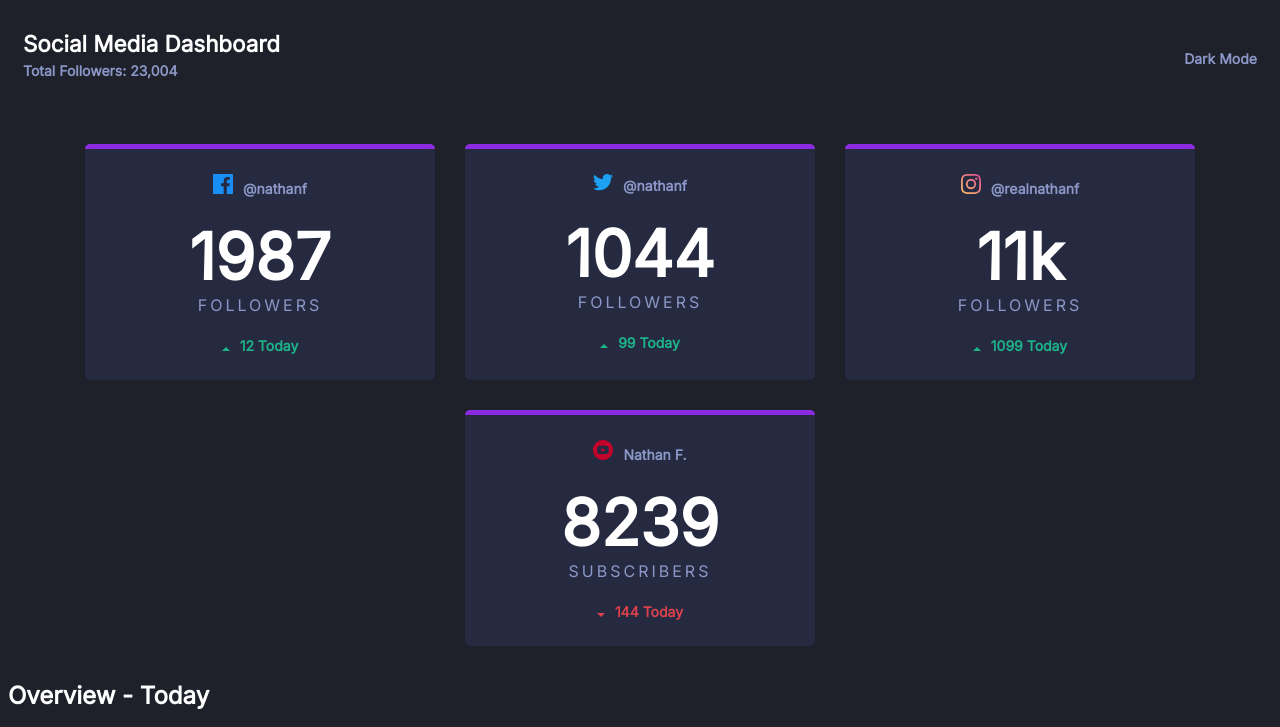
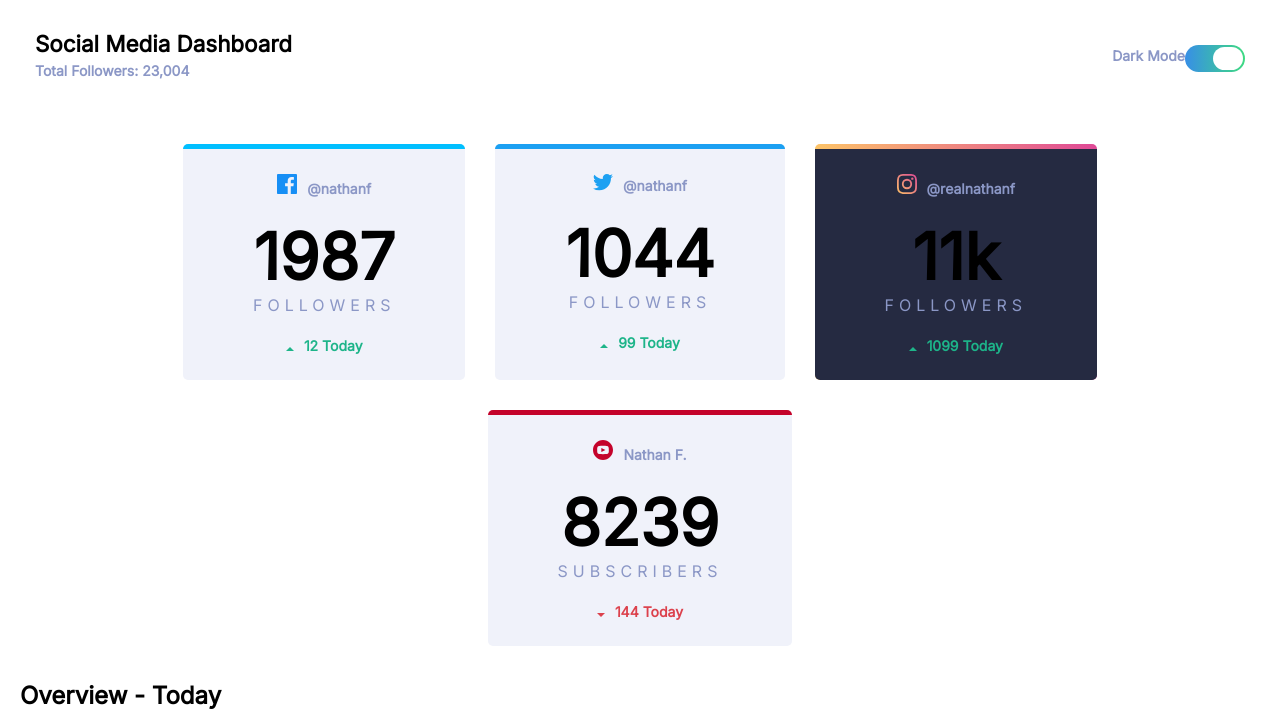
Before and after one commit to AsiaV276/social-media-dashboard, a plain HTML site: page social-media-dashboard-with-theme-switcher-master/index.html in a window 1280 px wide. Shown: the top 727 px of the page. Drawn offline with Linux system fonts and the light colour scheme.

Commit message:
dark mode switch added and ig border gradient

```diff
--- a/social-media-dashboard-with-theme-switcher-master/index.html
+++ b/social-media-dashboard-with-theme-switcher-master/index.html
@@ -10,9 +10,31 @@
 
   <!-- Feel free to remove these styles or customise in your own stylesheet 👍 -->
   <style>
-    html {
-      background: hsl(230, 17%, 14%);
-      color: hsl(0, 0%, 100%);
+    :root {
+      /* Themes */
+      --dark-bg: hsl(230, 17%, 14%);
+      --dark-bg-top: hsl(232, 19%, 15%);
+      --dark-text: hsl(228, 34%, 66%);
+      --dark-card: hsl(228, 28%, 20%);
+      --light-bg: hsl(0, 0%, 100%);
+      --light-bg-top: hsl(225, 100%, 98%);
+      --light-text: hsl(228, 12%, 44%);
+      --light-text-blue: hsl(230, 17%, 14%);
+      --light-card: hsl(227, 47%, 96%);
+      /* Primary colors */
+      --fb-color: hsl(195, 100%, 50%);
+      --tw-color: hsl(203, 89%, 53%);
+      --yt-color: hsl(348, 97%, 39%);
+      --bright-red: hsl(356, 69%, 56%);
+      --lime-green: hsl(163, 72%, 41%);
+      --toggle-blue: hsl(210, 78%, 56%);
+      --toggle-green: hsl(146, 68%, 55%);
+      --toggle-light: hsl(230, 22%, 74%);
+    }
+
+    body {
+      background: var(--dark-bg);
+      color: white;
       font-family: Inter;
     }
     .attribution {
@@ -39,7 +61,7 @@
     }
 
     header h4 {
-      color: hsl(228, 34%, 66%);
+      color: var(--dark-text);
       font-size: 14px;
       font-weight: 700;
       margin: 0;
@@ -48,13 +70,66 @@
     }
 
     .title {
-      border-bottom: 1px solid hsl(228, 34%, 66%);
+      border-bottom: 1px solid var(--dark-text);
     }
 
-    #dark-mode {
-      margin-bottom: 5px;
-      margin-top: 20px;
+    .dark-mode-container {
+      margin-top: 15px;
     }
+    .dark-mode {
+      display: inline-block;
+    }
+
+
+      /* Switch around the slider */
+      .toggle-switch {
+        position: relative;
+        float: right;
+        width: 60px;
+        height: 27px;
+        background-image: linear-gradient(to right, var(--toggle-blue), var(--toggle-green));
+        border-radius: 50px;
+      }
+      /* hiding default checkbox*/
+      .toggle-switch input {
+        display: none;
+      }
+      /* slider */
+      .slider {
+        position: absolute;
+        cursor: pointer;
+        top: 2px;
+        bottom: 2px;
+        left: 2px;
+        right: 2px;
+        background-color: darkblue;
+        -webkit-transition: .4s;
+        transition: .4s;
+      }
+      input:checked + .slider {
+        background-color: white;
+      }
+      /*input:checked + .toggle-switch {
+        background-image: linear-gradient(to right, hsl(230, 22%, 74%), hsl(230, 22%, 74%));
+
+      }*/
+      input:checked + .slider {
+        -webkit-transform: translateX(26px);
+        -ms-transform: translateX(26px);
+        transform: translateX(26px);
+      }
+
+      .slider.round {
+        border-radius: 50px;
+        width: 50%;
+      }
+      .slider.round::before {
+        border-radius: 50%;
+      }
+      /*.round {
+        border-radius: 50px;
+        width: 49%;
+      }*/
     /* End of Mobile Header*/
 
 
@@ -69,11 +144,36 @@
     .social-box {
       width: auto;
       padding: 25px 50px;
-      border-top: blueviolet 5px solid;
-      background-color: hsl(228, 28%, 20%);
+      background-color: var(--dark-card);
       text-align: center;
       border-radius: 5px;
       margin-bottom: 20px;
+    }
+
+    .fb-border {
+      border-top: var(--fb-color) 5px solid;
+    }
+    .tw-border {
+      border-top: var(--tw-color) 5px solid;
+    }
+    .ig-border-box {
+      width: auto;
+      text-align: center;
+      border-radius: 5px;
+      margin-bottom: 20px;
+      display: inline-block;
+      padding-top: 5px;
+      background-image: -webkit-linear-gradient(left, hsl(37, 97%, 70%), hsl(329, 70%, 58%));
+      text-align: center;
+    }
+    .ig-border-inner {
+      padding: 25px 50px;
+      border-bottom-left-radius: 5px;
+      border-bottom-right-radius: 5px;
+      background-color: var(--dark-card);
+    }
+    .yt-border {
+      border-top: var(--yt-color) 5px solid;
     }
 
     .overview-box {
@@ -81,7 +181,7 @@
       flex-direction: column;
       width: auto;
       padding: 25px;
-      background-color: hsl(228, 28%, 20%);
+      background-color: var(--dark-card);
       border-radius: 5px;
       margin-bottom: 20px;
     }
@@ -108,7 +208,7 @@
 
     .o-box1 p {
       font-size: 14px;
-      color:  hsl(228, 34%, 66%);
+      color:  var(--dark-text);
       font-weight: 700;
     }
 
@@ -130,24 +230,25 @@
     }
 
     .up {
-      color: hsl(163, 72%, 41%);
+      color: var(--lime-green);
       font-size: 14px;
       font-weight: 700;
       padding-left: 10px;
     }
 
     .down {
-      color: hsl(356, 69%, 56%);
+      color: var(--bright-red);
       font-size: 14px;
       font-weight: 700;
       padding-left: 10px;
     }
 
 
-    @media only screen and (min-width: 375px) {
-      /*html {
+    @media only screen and (min-width: 720px) {
+      body {
+        margin: 20px;
       }
-        */
+
       header {
         display: flex;
         flex-direction: row;
@@ -166,13 +267,10 @@
       }
 
       .social-box {
-        width: 250px;
-        padding: 25px 50px;
-        border-top: blueviolet 5px solid;
-        background-color: hsl(228, 28%, 20%);
-        text-align: center;
           margin: 15px;
-        border-radius: 5px;
+        }
+      .ig-border-box {
+          margin: 15px;
       }
 
       #overview-container {
@@ -187,10 +285,6 @@
       }
     }
 
-
-
-
-
     .box-s1 img,
     .box-s1 p {
       display: inline;
@@ -198,7 +292,7 @@
     }
 
     .box-s1 p {
-      color: hsl(228, 34%, 66%);
+      color: var(--dark-text);
       font-size: 14px;
       font-weight: 700;
       padding-left: 10px;
@@ -214,10 +308,41 @@
       margin: 0;
     }
     .ftext {
-      letter-spacing: 3px;
+      letter-spacing: 5px;
       margin: 0;
-      color: hsl(228, 34%, 66%);
+      color: var(--dark-text);
       text-transform: uppercase;
+    }
+
+    /* Light Mode */
+    .light-body {
+      background-color: var(--light-bg);
+      color: black;
+    }
+    #light-main-header {
+      color: var(--light-text);
+    }
+    #light-title {
+      border-bottom: var(--light-text);
+    }
+    .light-o-heading {
+      color: var(--light-text);
+    }
+    .light-social-box {
+      background-color: var(--light-card);
+    }
+    .light-ig-border-inner {
+      background-color: var(--light-card);
+    }
+    .light-overview-box {
+      background-color: var(--light-card);
+    }
+    .light-o-box1-p {
+      color: var(--light-text);
+    }
+    .light-box-s1 p,
+    .light-ftext {
+      color: var(--light-text);
     }
 
 
@@ -228,18 +353,24 @@
   <header>
     <div class="title">
       <p>Social Media Dashboard</p>
-      <h4>Total Followers: 23,004</h4>
+      <h4 class="main-header">Total Followers: 23,004</h4>
     </div>
 
 
-    <span><h4 id="dark-mode">Dark Mode</h4></span>
+    <span class="dark-mode-container">
+      <h4 class="dark-mode">Dark Mode</h4>
+      <label class="toggle-switch">
+        <input type="checkbox" onclick="changeDarkMode()" checked>
+        <span class="slider round"></span>
+      </label>
+    </span>
 
   </header>
 
   <main>
     <section>
       <div id="social-container">
-        <div class="social-box">
+        <div class="social-box fb-border">
           <span class="box-s1"><img src="./images/icon-facebook.svg" alt=""><p>@nathanf</p></span>
           <div class="followers">
             <p class="fcount">1987</p>
@@ -248,7 +379,7 @@
             <span class="updown"><img src="images/icon-up.svg" alt=""><p class="up">12 Today</p></span>
         </div>
 
-        <div class="social-box">
+        <div class="social-box tw-border">
           <span class="box-s1"><img src="./images/icon-twitter.svg" alt=""><p>@nathanf</p></span>
           <div class="followers">
             <p class="fcount">1044</p>
@@ -256,15 +387,18 @@
           </div>
             <span class="updown"><img src="images/icon-up.svg" alt=""><p class="up">99 Today</p></span>
         </div>
-        <div class="social-box">
+        <div class="ig-border-box">
+          <div class="ig-border-inner">
             <span class="box-s1"><img src="./images/icon-instagram.svg" alt=""><p>@realnathanf</p></span>
             <div class="followers">
               <p class="fcount">11k</p>
               <p class="ftext">Followers</p>
             </div>
               <span class="updown"><img src="images/icon-up.svg" alt=""><p class="up">1099 Today</p></span>
+
           </div>
-        <div class="social-box">
+        </div>
+        <div class="social-box yt-border">
           <span class="box-s1"><img src="./images/icon-youtube.svg" alt=""><p>Nathan F.</p></span>
           <div class="followers">
             <p class="fcount">8239</p>
@@ -277,7 +411,7 @@
     </section>
 
 
-    <h2>Overview - Today</h2>
+    <h2 class="o-heading">Overview - Today</h2>
     <section id="overview-container">
       <div class="overview-box">
         <div class="o-box1">
@@ -400,7 +534,8 @@
 
   <div class="attribution">
     Challenge by <a href="https://www.frontendmentor.io?ref=challenge" target="_blank">Frontend Mentor</a>.
-    Coded by <a href="#">Your Name Here</a>.
+    Coded by <a href="https://asiav276.github.io/">Asia Valentine</a>.
   </div>
+  <script src="index.js"></script>
 </body>
 </html>
--- /dev/null
+++ b/social-media-dashboard-with-theme-switcher-master/index.js
@@ -0,0 +1,39 @@
+function changeDarkMode() {
+    //var checkBox = document.getElementById('toggle-dark-mode');
+
+    /* selecting elements */
+    var socialBox = document.getElementsByClassName('social-box');
+    var igBox = document.getElementsByClassName('ig-border-inner');
+    var overviewBox = document.getElementsByClassName('overview-box');
+    var background = document.body;
+
+    //if (checkBox.checked == true) {
+
+        //changing social boxes
+        var i;
+        for (i = 0; i < socialBox.length; i++) {
+            socialBox[i].classList.toggle('light-social-box');
+        }
+
+        //changing overview boxes
+        var x;
+        for (x = 0; x < overviewBox.length; x++) {
+            overviewBox[x].classList.toggle('light-overview-box');
+        }
+
+        //changing background
+        background.classList.toggle('light-body');
+
+        //changing ig box
+        console.log(background.classList);
+
+        console.log(igBox);
+
+        //igBox.classList.toggle('light-ig-border-inner');
+
+
+
+
+}
+
+changeDarkMode();
```
Lines whose indentation alone changed are shown as unchanged.
